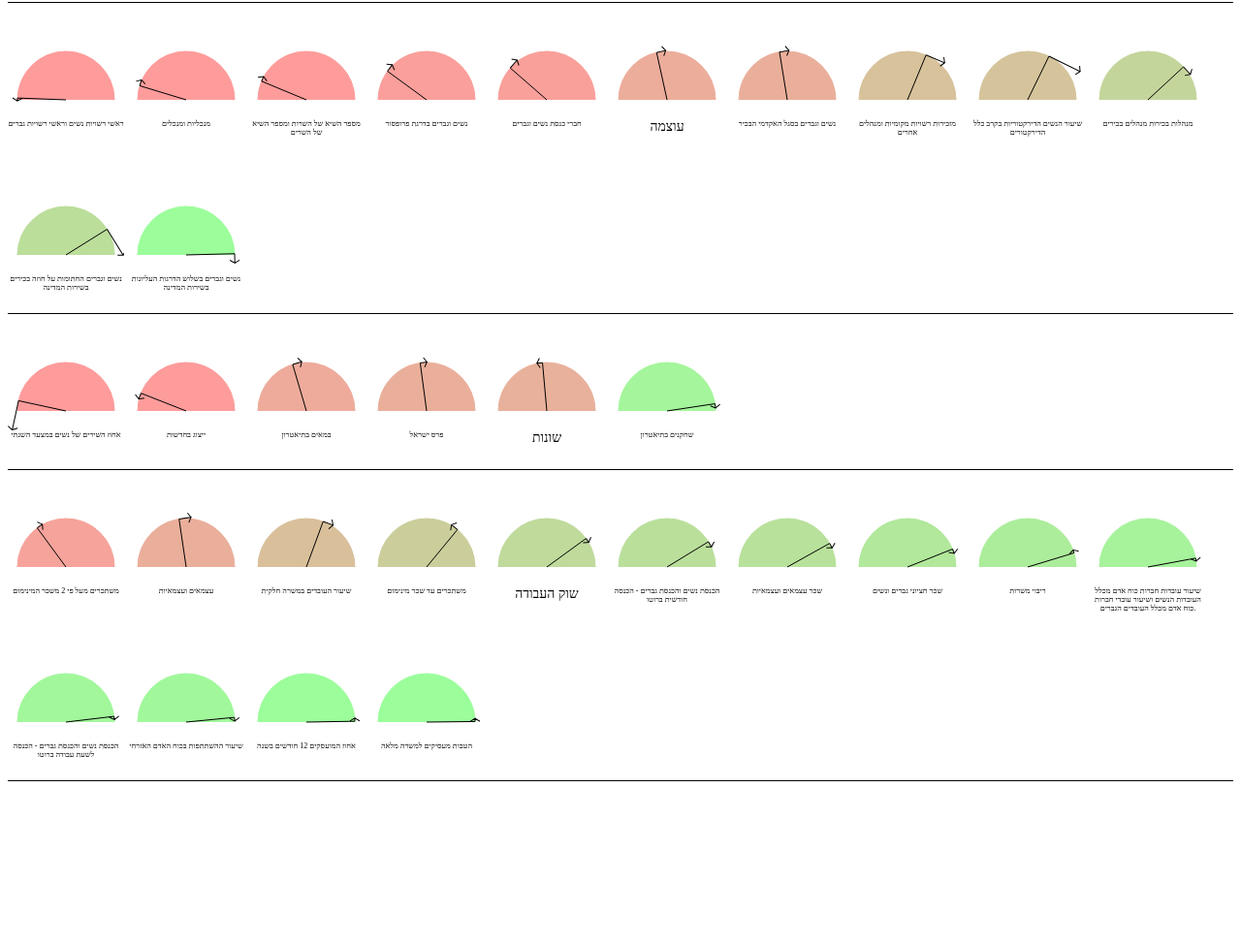
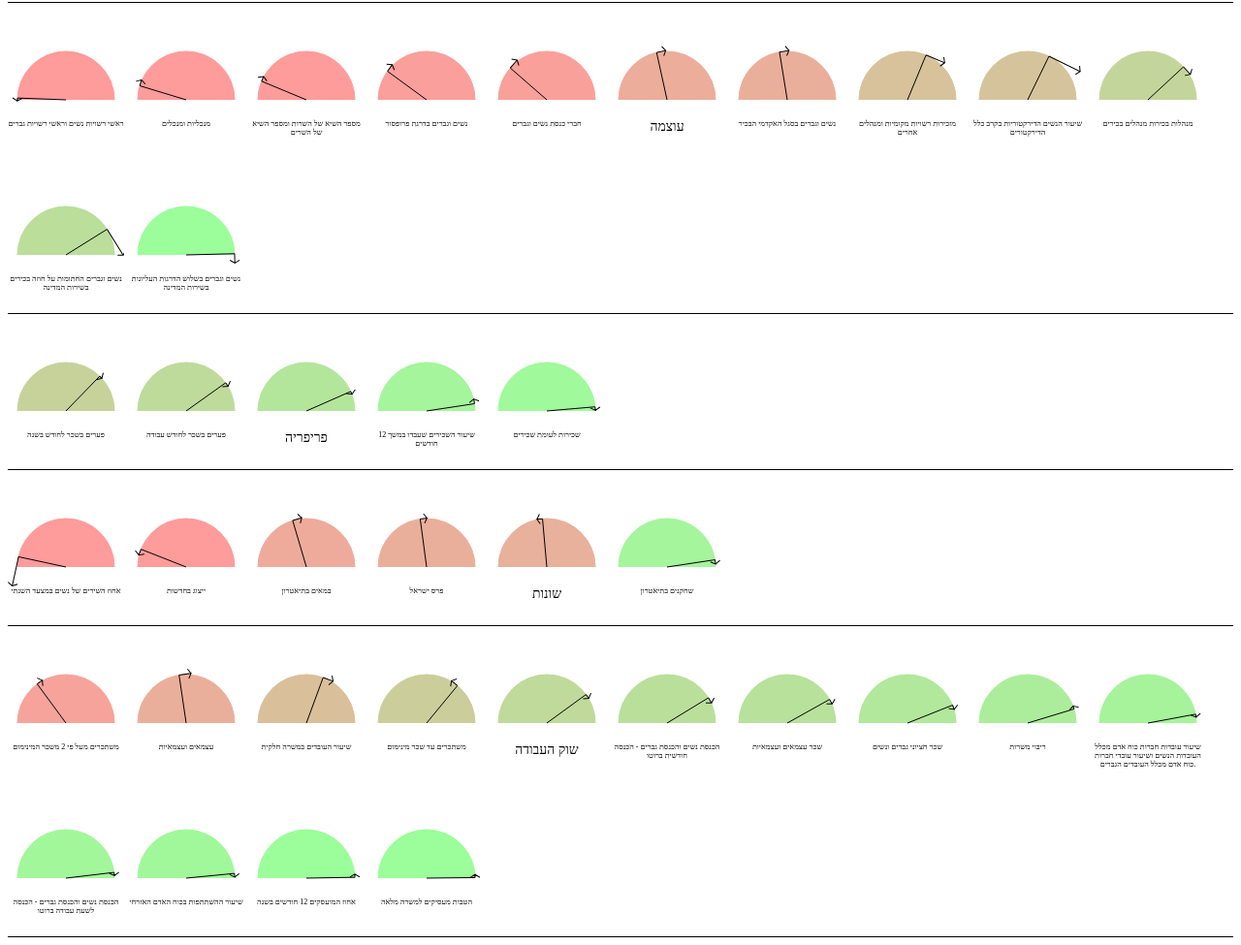
Before and after one commit to akariv/genderdb-data, a plain HTML site: page interactions/demo2/widgets.html in a window 1280 px wide. Shown: the part 1774-2749 px from the top of the page at 97% size. Before the commit the page ends 2588 px from the top, so only its background shows below. Drawn offline with Linux system fonts and the light colour scheme.

Commit message:
Add periphery

```diff
--- a/interactions/demo2/widgets.html
+++ b/interactions/demo2/widgets.html
@@ -1,10 +1,10 @@
 <html><body><div style="border-bottom:1px solid">
 <div style="display: inline-block;width:120px;vertical-align:top;">
 <svg width="120" height="120">
-    <path style="stroke: #d4c59b;fill:#d4c59b" d="M10,100A50,50,1,1,1,110,100"/>
-    <path style="stroke: black;fill:none" d="M60,100L83.18962451013257,55.70280691647541"/>
-    <g transform="translate(83.18962451013257,55.70280691647541),rotate(117.63210204699794)">
-        <path style="stroke:black;fill:none" d="M0,0L0,-6.381424024444296L5,-3.3814240244442964,M0,-6.381424024444296L-5,-3.3814240244442964">
+    <path style="stroke: #d1c89b;fill:#d1c89b" d="M10,100A50,50,1,1,1,110,100"/>
+    <path style="stroke: black;fill:none" d="M60,100L85.64221747069007,57.07591954175562"/>
+    <g transform="translate(85.64221747069007,57.07591954175562),rotate(120.85347684701387)">
+        <path style="stroke:black;fill:none" d="M0,0L0,-6.105031846125472L5,-3.1050318461254722,M0,-6.105031846125472L-5,-3.1050318461254722">
     </g>
 </svg>
 <div style="display:inline-block;height:40px;width:120px;font-size:14px;">
@@ -1156,6 +1156,81 @@ total
 </div><div style="border-bottom:1px solid">
 <div style="display: inline-block;width:120px;vertical-align:top;">
 <svg width="120" height="120">
+    <path style="stroke: #c7d29b;fill:#c7d29b" d="M10,100A50,50,1,1,1,110,100"/>
+    <path style="stroke: black;fill:none" d="M60,100L94.83681650291125,64.13363391779855"/>
+    <g transform="translate(94.83681650291125,64.13363391779855),rotate(134.16574226581713)">
+        <path style="stroke:black;fill:none" d="M0,0L0,-3.187554853647977L5,-0.1875548536479772,M0,-3.187554853647977L-5,-0.1875548536479772">
+    </g>
+</svg>
+<div style="display:inline-block;height:40px;width:120px;font-size:8px;">
+<center>
+פערים בשכר לחודש בשנה
+</center>
+</div>
+</div>
+
+<div style="display: inline-block;width:120px;vertical-align:top;">
+<svg width="120" height="120">
+    <path style="stroke: #bedb9b;fill:#bedb9b" d="M10,100A50,50,1,1,1,110,100"/>
+    <path style="stroke: black;fill:none" d="M60,100L100.70381334926473,70.96210099149359"/>
+    <g transform="translate(100.70381334926473,70.96210099149359),rotate(144.4961273981251)">
+        <path style="stroke:black;fill:none" d="M0,0L0,-4.344427425043714L5,-1.3444274250437136,M0,-4.344427425043714L-5,-1.3444274250437136">
+    </g>
+</svg>
+<div style="display:inline-block;height:40px;width:120px;font-size:8px;">
+<center>
+פערים בשכר לחודש עבודה
+</center>
+</div>
+</div>
+
+<div style="display: inline-block;width:120px;vertical-align:top;">
+<svg width="120" height="120">
+    <path style="stroke: #b3e69b;fill:#b3e69b" d="M10,100A50,50,1,1,1,110,100"/>
+    <path style="stroke: black;fill:none" d="M60,100L105.77912990905081,79.89350192673399"/>
+    <g transform="translate(105.77912990905081,79.89350192673399),rotate(156.28859964718913)">
+        <path style="stroke:black;fill:none" d="M0,0L0,-3.0647178846184406L5,-0.06471788461844064,M0,-3.0647178846184406L-5,-0.06471788461844064">
+    </g>
+</svg>
+<div style="display:inline-block;height:40px;width:120px;font-size:14px;">
+<center>
+פריפריה
+</center>
+</div>
+</div>
+
+<div style="display: inline-block;width:120px;vertical-align:top;">
+<svg width="120" height="120">
+    <path style="stroke: #a4f59b;fill:#a4f59b" d="M10,100A50,50,1,1,1,110,100"/>
+    <path style="stroke: black;fill:none" d="M60,100L109.4382937584752,92.52637235000884"/>
+    <g transform="translate(109.4382937584752,92.52637235000884),rotate(171.40363852029068)">
+        <path style="stroke:black;fill:none" d="M0,0L0,4.989444211586925L5,1.9894442115869246,M0,4.989444211586925L-5,1.9894442115869246">
+    </g>
+</svg>
+<div style="display:inline-block;height:40px;width:120px;font-size:8px;">
+<center>
+שיעור השכירים שעבדו במשך 12 חודשים
+</center>
+</div>
+</div>
+
+<div style="display: inline-block;width:120px;vertical-align:top;">
+<svg width="120" height="120">
+    <path style="stroke: #a0f99b;fill:#a0f99b" d="M10,100A50,50,1,1,1,110,100"/>
+    <path style="stroke: black;fill:none" d="M60,100L109.8164357601821,95.71949440467019"/>
+    <g transform="translate(109.8164357601821,95.71949440467019),rotate(175.0888904045236)">
+        <path style="stroke:black;fill:none" d="M0,0L0,-3.7163334713689977L5,-0.7163334713689977,M0,-3.7163334713689977L-5,-0.7163334713689977">
+    </g>
+</svg>
+<div style="display:inline-block;height:40px;width:120px;font-size:8px;">
+<center>
+שכירות לעומת שכירים
+</center>
+</div>
+</div>
+</div><div style="border-bottom:1px solid">
+<div style="display: inline-block;width:120px;vertical-align:top;">
+<svg width="120" height="120">
     <path style="stroke: #fe9b9b;fill:#fe9b9b" d="M10,100A50,50,1,1,1,110,100"/>
     <path style="stroke: black;fill:none" d="M60,100L11.127086504987915,89.44356468740202"/>
     <g transform="translate(11.127086504987915,89.44356468740202),rotate(12.188505509737162)">
```
Also changed, not shown: 1 other file.
